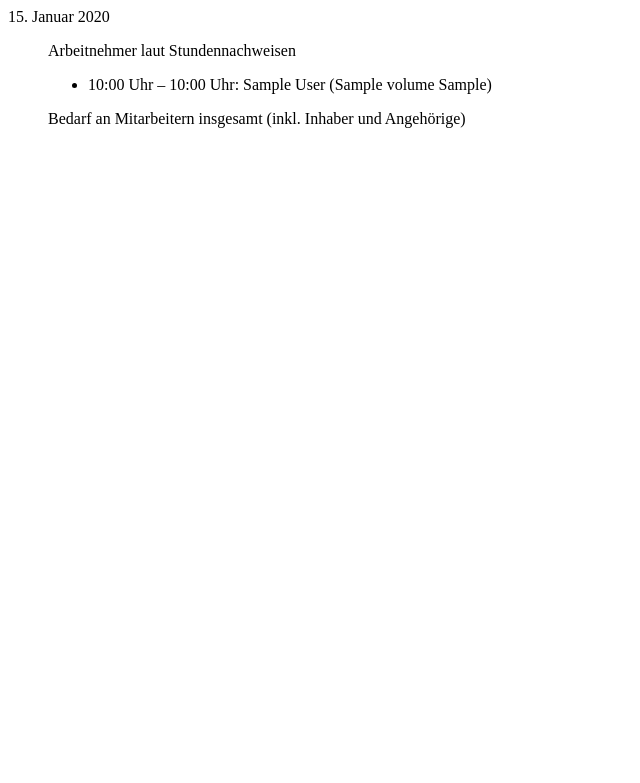
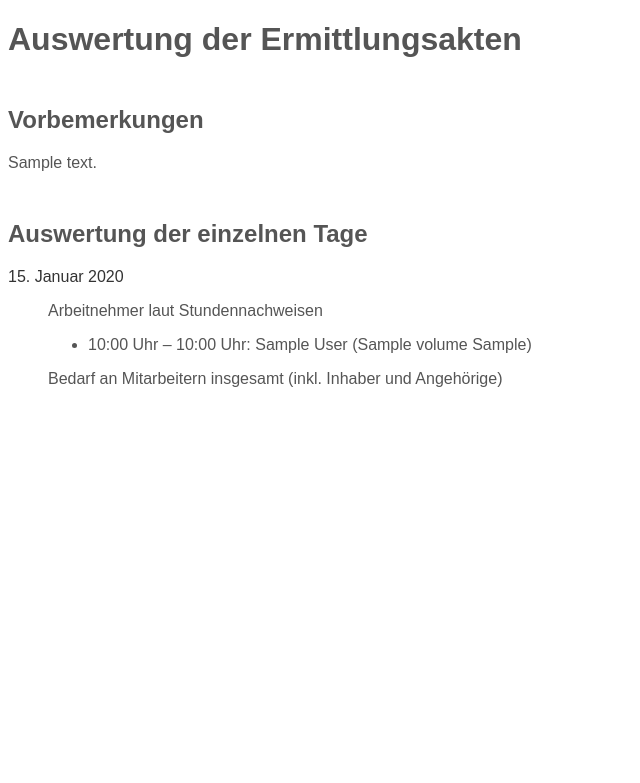
Before and after one commit to normanjaeckel/HoursInRestaurant, a Django app: page /views in a window 1280 px wide. Shown: the top 783 px of the page, without its empty margins (0-640 px from the left). Run offline with Django 5.2, Linux system fonts and the light colour scheme; a user stored in the database is signed in; tables that the repository leaves empty hold one stand-in row (values such as "Sample post").

Commit message:
Added remarks and fixed import of staff.

```diff
--- a/hoursinrestaurant/admin.py
+++ b/hoursinrestaurant/admin.py
@@ -2,7 +2,7 @@
 
 from django.contrib import admin
 
-from .models import Employee, Restaurant, Sheet, Staff, Volume, WorkingDay
+from .models import Employee, Remarks, Restaurant, Sheet, Staff, Volume, WorkingDay
 
 
 class EmployeeAdmin(admin.ModelAdmin):
@@ -44,5 +44,6 @@ admin_site.register(Employee, EmployeeAdmin)
 admin_site.register(Volume)
 admin_site.register(Sheet, SheetAdmin)
 admin_site.register(WorkingDay, WorkingDayAdmin)
+admin_site.register(Remarks)
 admin_site.register(Restaurant)
 admin_site.register(Staff)
--- a/hoursinrestaurant/management/commands/import-staff.py
+++ b/hoursinrestaurant/management/commands/import-staff.py
@@ -26,5 +26,5 @@ class Command(BaseCommand):
             re = Restaurant.objects.get(name=row["Restaurant"])
             we = WEEKDAY_MAP[row["Wochentag"]]
             begin = datetime.datetime.strptime(row["Gültig von"], "%Y-%m-%d").date()
-            end = datetime.datetime.strptime(row["Gültig bis"] or row["Gültig von"], "%Y-%m-%d").date()  # TODO
-            Staff.objects.create(restaurant=re, weekday=we, begin=begin, end=end, opening=row["Öffnungszeiten"], hours=row["Personenstunden"] or 0)  # TODO
+            end = datetime.datetime.strptime(row["Gültig bis"], "%Y-%m-%d").date()
+            Staff.objects.create(restaurant=re, weekday=we, begin=begin, end=end, opening=row["Öffnungszeiten"], hours=row["Personenstunden"])
--- a/hoursinrestaurant/models.py
+++ b/hoursinrestaurant/models.py
@@ -168,3 +168,13 @@ class Staff(models.Model):
 
     def __str__(self):
         return f"{self.restaurant} · {self.get_weekday_display()} ({formats.date_format(self.begin)} – {formats.date_format(self.end)}) {self.opening} · {self.hours} Personenstunden"
+
+class Remarks(models.Model):
+    text = models.TextField(verbose_name="Text", help_text="Leerzeilen erzeugen Absätze")
+
+    class Meta:
+        verbose_name = "Vorbemerkung"
+        verbose_name_plural = "Vorbemerkungen"
+
+    def __str__(self):
+        return f"Vorbemerkung {self.pk}"
--- a/hoursinrestaurant/templates/overview.html
+++ b/hoursinrestaurant/templates/overview.html
@@ -1,3 +1,32 @@
+<!DOCTYPE html>
+<html lang="de">
+
+<head>
+    <meta charset="UTF-8">
+    <title>Auswertung der Ermittlungsakten</title>
+    <style>
+        body {
+            font-family: sans-serif;
+            color: #555;
+        }
+
+        h2 {
+            margin-top: 2em;
+        }
+
+        dt {
+            color: #333;
+        }
+    </style>
+</head>
+
+<body>
+    <h1>Auswertung der Ermittlungsakten</h1>
+
+    <h2>Vorbemerkungen</h2>
+    {{ remarks|linebreaks }}
+
+    <h2>Auswertung der einzelnen Tage</h2>
     <dl>
         {% for day, elements in days %}
         <dt>{{ day }}</dt>
@@ -14,10 +43,13 @@
             <p>
             <ul>
                 {% for staff in elements.staffs %}
-            <li>{{ staff.restaurant }}: {{ staff.hours }} Personenstunden ({{ staff.pk }})</li>
+                <li>{{ staff.restaurant }}: {{ staff.hours }} Personenstunden <small>(Id: {{ staff.pk }})</small></li>
                 {% endfor %}
             </ul>
             </p>
         </dd>
         {% endfor %}
     </dl>
+</body>
+
+</html>
--- a/hoursinrestaurant/views.py
+++ b/hoursinrestaurant/views.py
@@ -5,7 +5,7 @@ from django.contrib.auth.mixins import LoginRequiredMixin
 from django.utils import formats
 from django.views.generic import TemplateView
 
-from .models import Restaurant, WorkingDay
+from .models import Remarks, Restaurant, WorkingDay
 
 
 class Overview(LoginRequiredMixin, TemplateView):
@@ -24,4 +24,7 @@ class Overview(LoginRequiredMixin, TemplateView):
                 days[day]["staffs"].extend(re.staff_at_date(days[day]["date_obj"]))
 
         context["days"] = sorted(days.items(), key=lambda t: t[1]["date_obj"])
+
+        remarks = [remark.text for remark in Remarks.objects.all()]
+        context["remarks"] = "\n\n".join(remarks)
         return context
```
Also changed, not shown: hoursinrestaurant/migrations/0004_remarks.py (added). Lines whose indentation alone changed are shown as unchanged.
